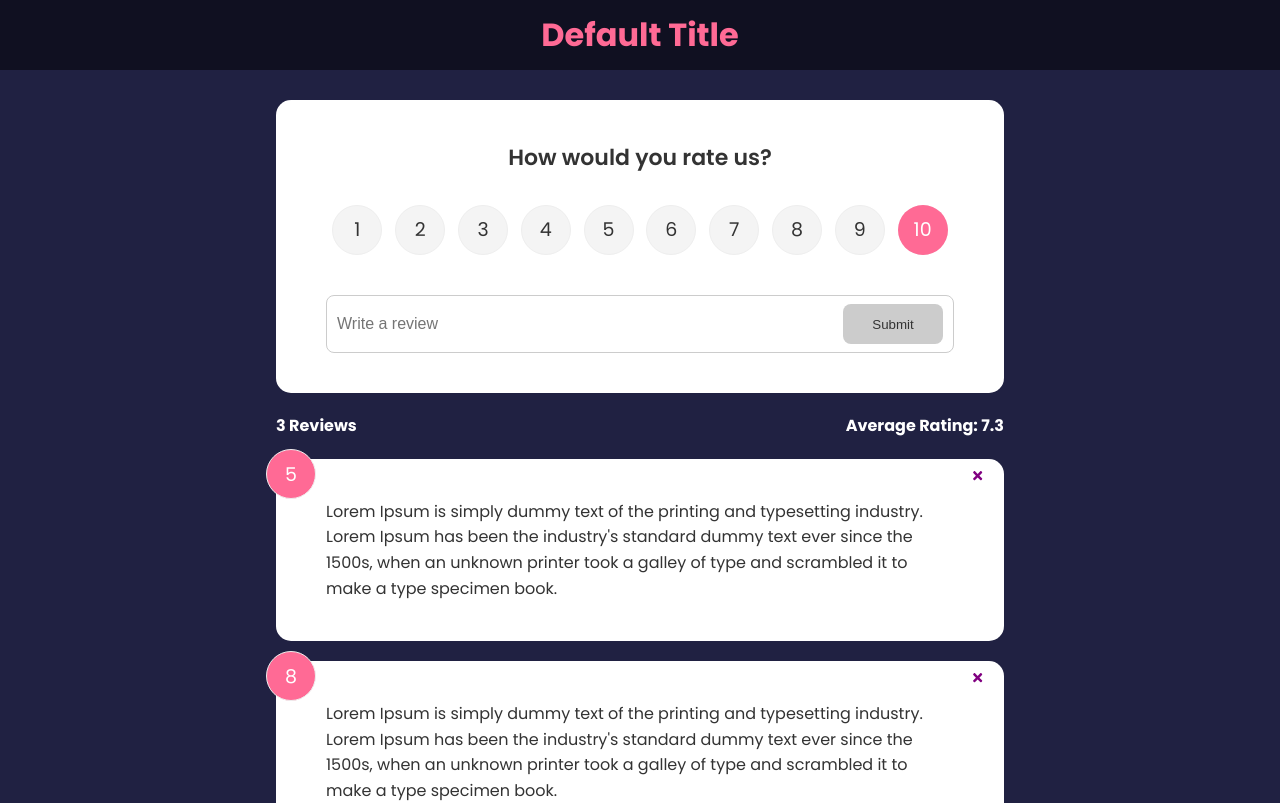
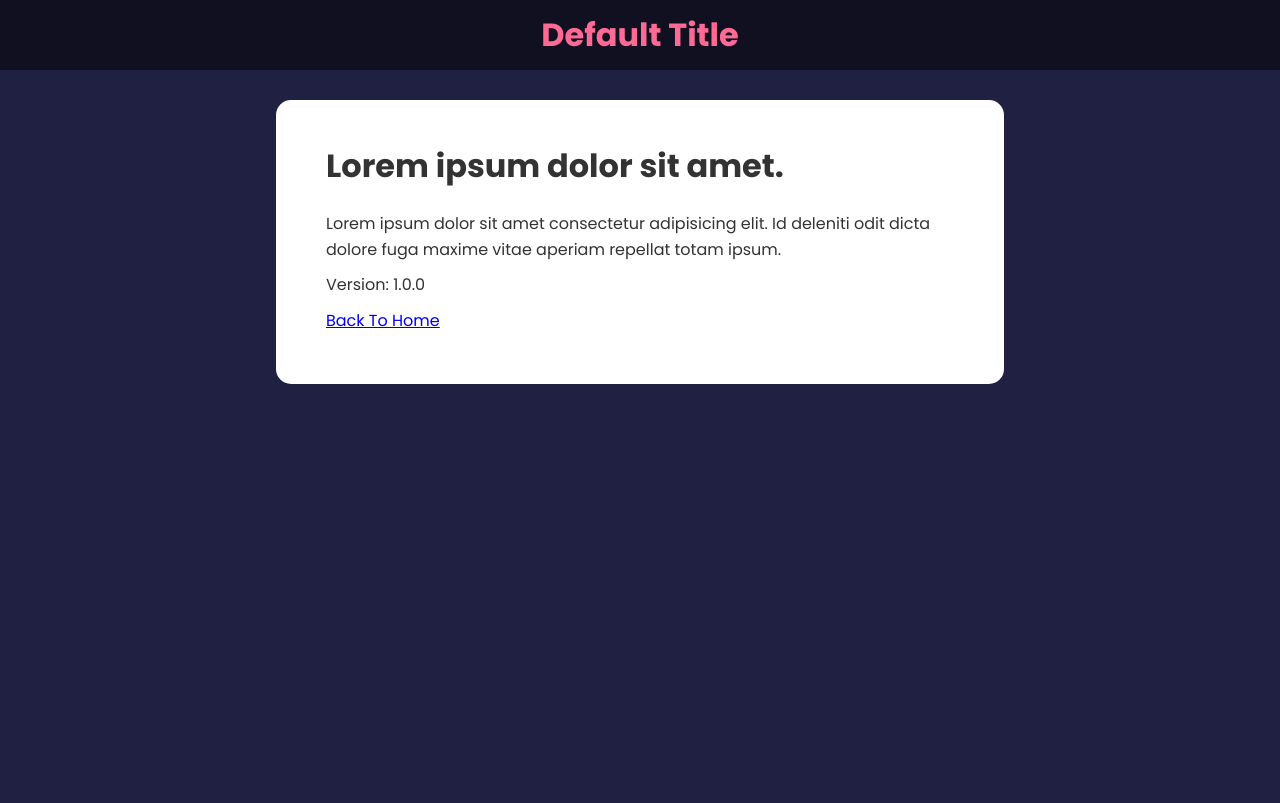
Before and after one commit to jfBiswajit/feedback, a React (Create React App) app: page /about in a window 1280 px wide. Shown: the top 803 px of the page. Built offline with nearby package versions, Linux system fonts and the light colour scheme.

Commit message:
Add: S5E1 & S5E2

```diff
--- a/package.json
+++ b/package.json
@@ -10,6 +10,7 @@
     "react": "^17.0.2",
     "react-dom": "^17.0.2",
     "react-icons": "^4.3.1",
+    "react-router-dom": "^6.2.1",
     "react-scripts": "5.0.0",
     "uuid": "^8.3.2",
     "web-vitals": "^2.1.4"
--- a/src/App.js
+++ b/src/App.js
@@ -1,18 +1,20 @@
-import {v4 as uuidv4} from 'uuid'
+import { v4 as uuidv4 } from 'uuid';
+import { BrowserRouter as Router, Route, Routes } from 'react-router-dom';
 import Header from './components/Header';
 import FeedbackList from './components/FeedbackList';
 import Feedbacks from './components/data/Feedbacks';
 import { useState } from 'react';
 import FeedbackStats from './components/FeedbackStats';
 import FeedbackForm from './components/FeedbackForm';
+import AboutPage from './pages/AboutPage';
 
 function App() {
   const [feedbacks, setFeedback] = useState(Feedbacks);
 
   const addFeedback = (feedback) => {
-    feedback.id = uuidv4()
+    feedback.id = uuidv4();
     setFeedback([feedback, ...feedbacks]);
-  }
+  };
 
   const deleteFeedback = (id) => {
     if (window.confirm('Are you sure?')) {
@@ -21,14 +23,28 @@ function App() {
   };
 
   return (
-    <>
+    <Router>
       <Header />
       <div className="container">
-      <FeedbackForm handelAdd={addFeedback} />
-        <FeedbackStats feedbacks={feedbacks} />
-        <FeedbackList handelDelete={deleteFeedback} feedbacks={feedbacks} />
+        <Routes>
+          <Route
+            exact
+            path="/"
+            element={
+              <>
+                <FeedbackForm handelAdd={addFeedback} />
+                <FeedbackStats feedbacks={feedbacks} />
+                <FeedbackList
+                  handelDelete={deleteFeedback}
+                  feedbacks={feedbacks}
+                />
+              </>
+            }
+          ></Route>
+          <Route path="/about" element={<AboutPage/>}>Hi there!</Route>
+        </Routes>
       </div>
-    </>
+    </Router>
   );
 }
 
--- /dev/null
+++ b/src/pages/AboutPage.jsx
@@ -0,0 +1,22 @@
+import Card from '../components/shared/Card';
+
+function AboutPage() {
+  return (
+    <Card>
+      <div className="about">
+        <h1>Lorem ipsum dolor sit amet.</h1>
+        <p>
+          Lorem ipsum dolor sit amet consectetur adipisicing elit. Id deleniti
+          odit dicta dolore fuga maxime vitae aperiam repellat totam ipsum.
+        </p>
+        <p>Version: 1.0.0</p>
+
+        <p>
+          <a href="/">Back To Home</a>
+        </p>
+      </div>
+    </Card>
+  );
+}
+
+export default AboutPage;
```
Also changed, not shown: 1 other file (tests, documents, lock files or other folders).
